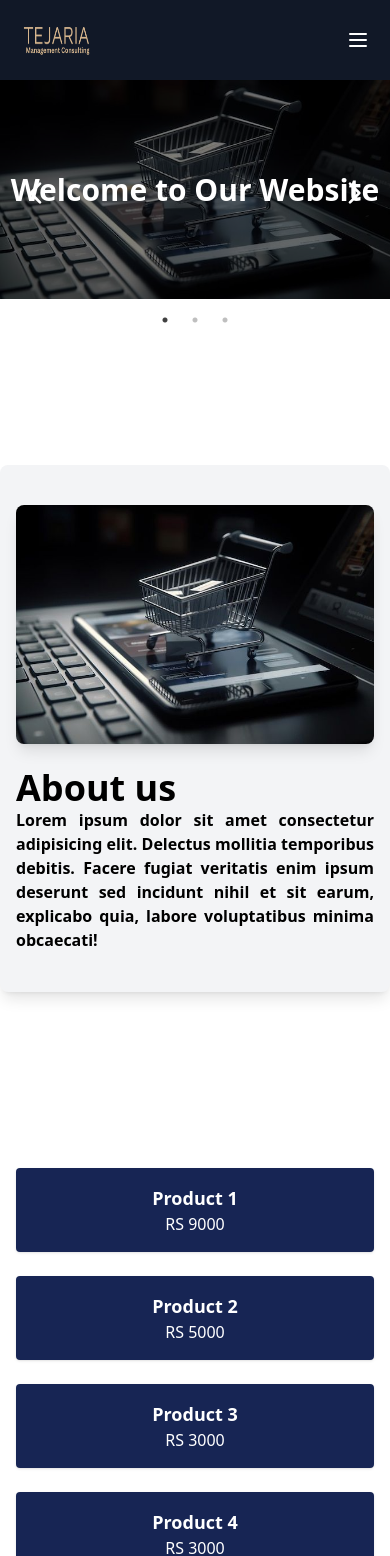
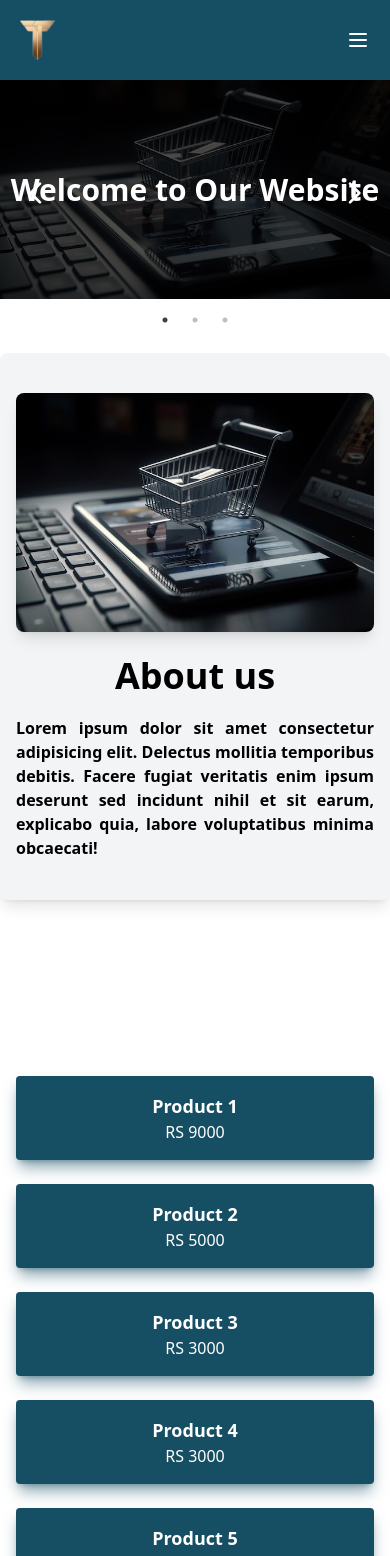
Before and after one commit to mfaizan11/dynamic-leo, a React (Create React App) app: page / in a window 390 px wide. Shown: the top 1556 px of the page. Built offline with nearby package versions, Linux system fonts and the light colour scheme.

Commit message:
logo and color changes

```diff
--- a/src/components/Footer.js
+++ b/src/components/Footer.js
@@ -3,7 +3,7 @@ import { Link } from "react-router-dom";
 
 function Footer() {
   return (
-    <footer className="bg-gray-900 text-white p-4 mb-0 w-full text-center shadow-lg">
+    <footer className="bg-cyan-900 text-white p-4 mb-0 w-full text-center shadow-lg shadow-inherit">
       <div className="footer-content">
         <p>&copy; 2024 Tejaria</p>
         <p>
--- a/src/components/Navbar.js
+++ b/src/components/Navbar.js
@@ -1,6 +1,6 @@
 import React, { userState, useState } from "react";
 import { Link } from "react-router-dom";
-import logo1 from "../assests/logo1.png";
+import favicontejaria from "../assests/favicontejaria.png";
 
 function Navbar() {
   const [menuOpen, setMenuOpen] = useState(false);
@@ -13,10 +13,10 @@ function Navbar() {
     <>
       {/* Navbar Desktop Start */}
 
-      <nav className="bg-gray-900 p-5 flex shadow-lg ">
+      <nav className="bg-cyan-900 shadow-lg shadow-cyan-900/50 p-5 flex  ">
         <div>
           <Link to="/">
-            <img src={logo1} alt="logo" className="h-10 w-auto " />
+            <img src={favicontejaria} alt="logo" className="h-10 w-auto " />
           </Link>
         </div>
 
@@ -24,19 +24,19 @@ function Navbar() {
           <div className="hidden lg:flex space-x-4  gap-1 text-lg ">
             <Link
               to="/"
-              className="text-white hover:bg-gray-700 p-2 rounded-md"
+              className="text-white hover:bg-cyan-700 p-2 rounded-md"
             >
               Home
             </Link>
             <Link
               to="/about"
-              className="text-white hover:bg-gray-700 p-2 rounded-md"
+              className="text-white hover:bg-cyan-700 p-2 rounded-md"
             >
               About
             </Link>
             <Link
               to="/contact"
-              className="text-white hover:bg-gray-700 p-2 rounded-md"
+              className="text-white hover:bg-cyan-700 p-2 rounded-md"
             >
               Contact
             </Link>
--- a/src/components/Products.js
+++ b/src/components/Products.js
@@ -27,7 +27,7 @@ const Products = () => {
       {products.map((product) => (
         <div
           key={product.id}
-          className="bg-blue-950 shadow rounded p-4 text-center"
+          className="bg-cyan-900 shadow-lg shadow-cyan-900/50 hover:bg-cyan-500 hover:cursor-pointer hover:text-2xl rounded p-4 text-center"
         >
           <h3 className="text-lg text-white font-bold">{product.name}</h3>
           <p className="text-white">{product.price}</p>
--- a/src/pages/About.js
+++ b/src/pages/About.js
@@ -25,8 +25,8 @@ function About() {
         />
       </div>
 
-      <div className="flex-1 basis-1 text-left">
-        <h1 className="font-bold text-4xl ">About us</h1>
+      <div className="flex-1 basis-1 text-center lg:text-left">
+        <h1 className="font-bold text-4xl mb-5">About us</h1>
 
         <p className="font-bold text-justify  hover:cursor-pointer hover:text-gray-700 hover:text-3xl">
           Lorem ipsum dolor sit amet consectetur adipisicing elit. Delectus
--- a/src/pages/Home.js
+++ b/src/pages/Home.js
@@ -37,7 +37,7 @@ function Home() {
                 alt="Slide 1"
                 className="w-full aspect-video object-cover"
               />
-              <div className="absolute top-0 left-0 w-full h-full bg-black bg-opacity-50 flex justify-center items-center text-white z-10">
+              <div className="absolute top-0 left-0 w-full h-full bg-black bg-opacity-70 flex justify-center items-center text-white z-10">
                 <h1
                   className="text-3xl md:text-5xl font-bold"
                   data-aos="fade-up"
@@ -123,8 +123,8 @@ function Home() {
         </div>
       </div>
 
-      <div className="container mx-auto my-40  ">
-        <div className="mt-10">
+      <div className="container mx-auto">
+        <div>
           <About />
         </div>
       </div>
```
Also changed, not shown: src/assests/favicontejaria.png (added), src/assests/logoTaze.png (added).
